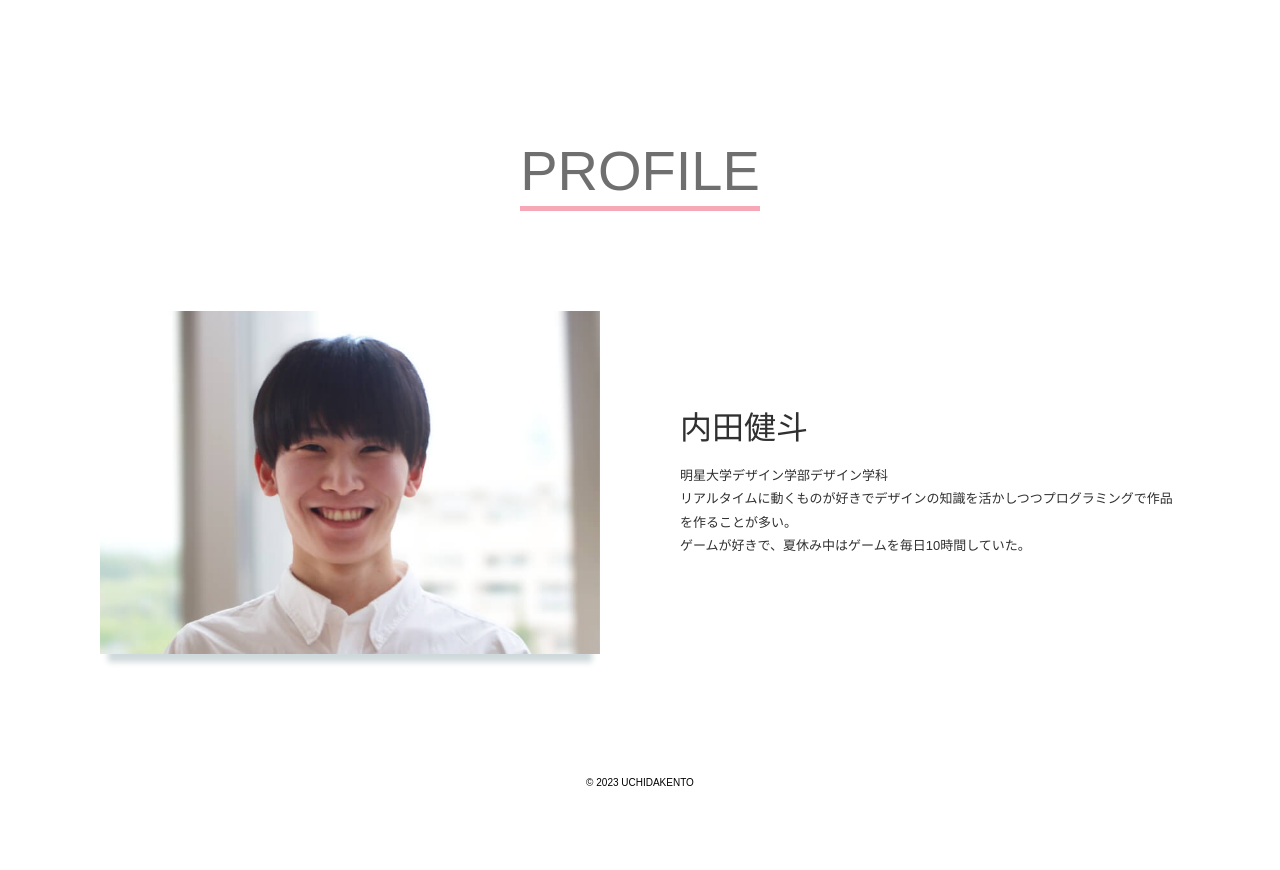
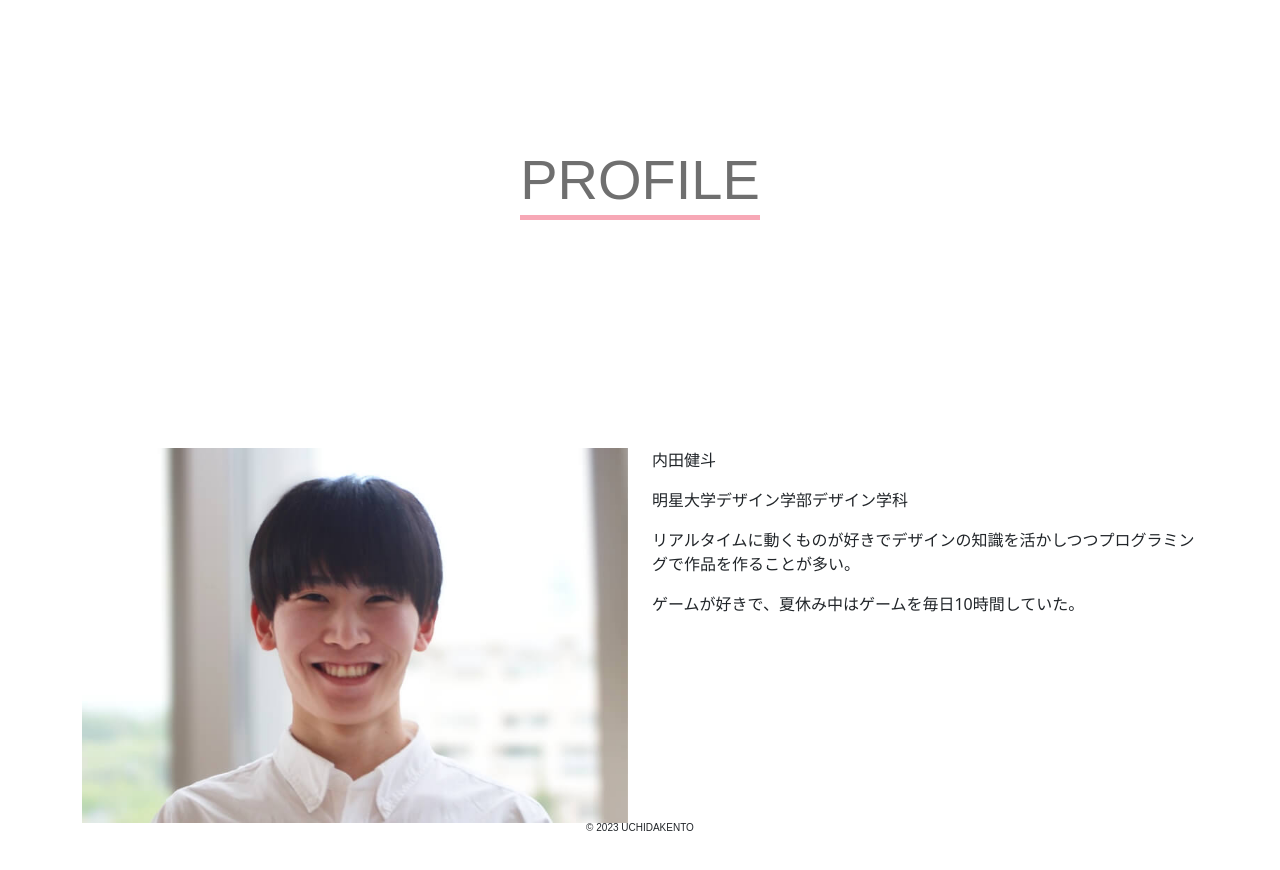
Before and after one commit to Yasuhiro-Takeuchi/collab_portfolio, a plain HTML site: page index.html in a window 1280 px wide. Shown: the part 1254-2124 px from the top of the page. Drawn offline with nearby package versions, Linux system fonts and the light colour scheme; a web font is replaced by a local one.

Commit message:
resonsive

```diff
--- a/index.html
+++ b/index.html
@@ -1,6 +1,6 @@
 <!DOCTYPE html>
 <!-- <html lang="ja"> -->
-    <html lang="en">
+<html lang="en">
 
 <head>
     <!-- <meta charset="utf-8">
@@ -18,6 +18,8 @@
     <!-- slick.cssの読み込み -->
     <link rel="stylesheet" href="css/slick.css">
     <link rel="stylesheet" href="css/slick-theme.css">
+    <link href="https://cdn.jsdelivr.net/npm/bootstrap@5.3.0/dist/css/bootstrap.min.css" rel="stylesheet"
+        integrity="sha384-9ndCyUaIbzAi2FUVXJi0CjmCapSmO7SnpJef0486qhLnuZ2cdeRhO02iuK6FUUVM" crossorigin="anonymous">
 </head>
 
 <body>
@@ -43,16 +45,16 @@
         <!-- TOP -->
         <div class="area_top_view">
             <div class="container">
-                <p class = "animate" id = "animate">a</p>
-                <div class="top_title"  id = "top_title">
+                <p class="animate" id="animate">a</p>
+                <div class="top_title" id="top_title">
                     <p>よろこばセラー</p>
                     <!-- <img src="images/oomidasi.svg"> -->
                 </div>
-                <div class="sub_title" id = "sub_title">
+                <div class="sub_title" id="sub_title">
                     <p>「喜ばせる✕「Seller」</p>
                     <!-- <img src="images/komidasi.svg"> -->
                 </div>
-                <div class="moji" id = "ttl">
+                <div class="moji" id="ttl">
                     <p>私が自分を一言で表すとすると「喜ばセラー」になりました。</p>
                     <p>小さい頃から人を喜ばせたり楽しませたりすることが好きで、誰かを喜ばせたり楽しませようとした時に頑張れた気がしたからです。</p>
                     <p>このサイトでは、私がどのように、誰を、どういう思いで、喜ばせていこうとしたかを紹介していこうと思います。</p>
@@ -61,7 +63,7 @@
         </div>
 
         <!-- WORKS slickでのカルーソル　ulで管理 -->
-        <section class="area_home_feature works" id = "works2">
+        <section class="area_home_feature works" id="works2">
             <div class="container">
                 <div class="head_home">
                     <a id="works">
@@ -79,8 +81,35 @@
             </div>
         </section>
 
+
+
+        <section class="area_home_profile profile" id="profile2">
+            <div class="container">
+                <div class="head_home">
+                    <a id="profile">
+                        <h2 class="ttl">PROFILE</h2>
+                    </a>
+                </div>
+            </div>
+        </section>
+        <div class="container">
+            <div class="row">
+                <div class="col-md-6">
+                    <img src="images/top_kento.jpg">
+                </div>
+                <div class="col-md-6">
+                    <p>内田健斗</p>
+                    <p>明星大学デザイン学部デザイン学科</p>
+                    <p>リアルタイムに動くものが好きでデザインの知識を活かしつつプログラミングで作品を作ることが多い。</p>
+                    <p>ゲームが好きで、夏休み中はゲームを毎日10時間していた。</p>
+                </div>
+            </div>
+
+        </div>
+
+
         <!-- PROFILE -->
-        <section class="area_home_profile profile" id = "profile2">
+        <!-- <section class="area_home_profile profile" id="profile2">
             <div class="container">
                 <div class="head_home">
                     <a id="profile">
@@ -103,7 +132,7 @@
                     </div>
                 </div>
             </div>
-        </section>
+        </section> -->
     </main>
 
     <!-- フッター -->
```
